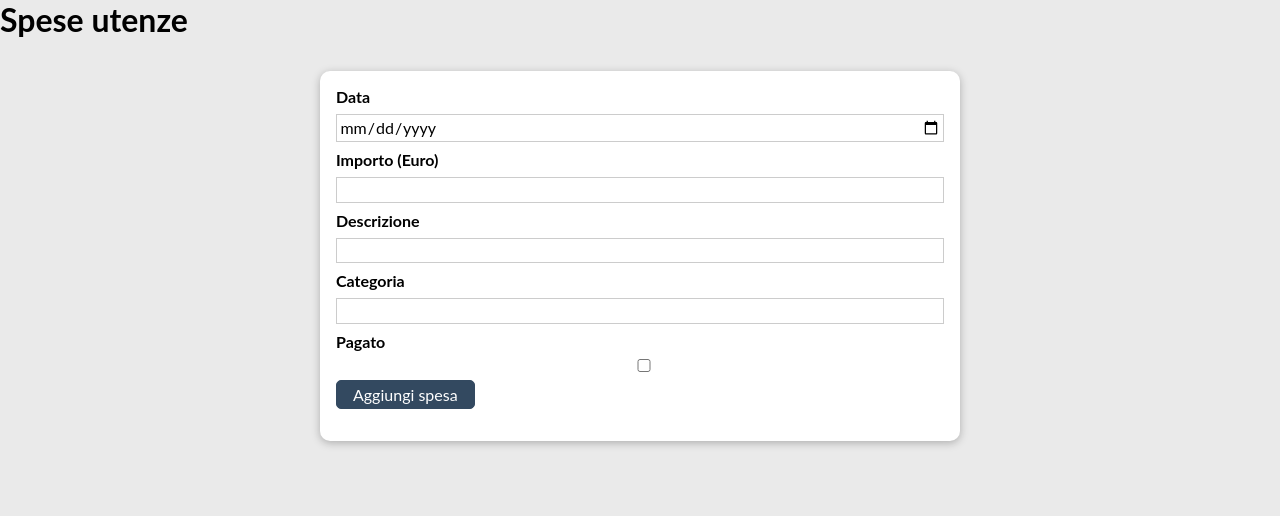
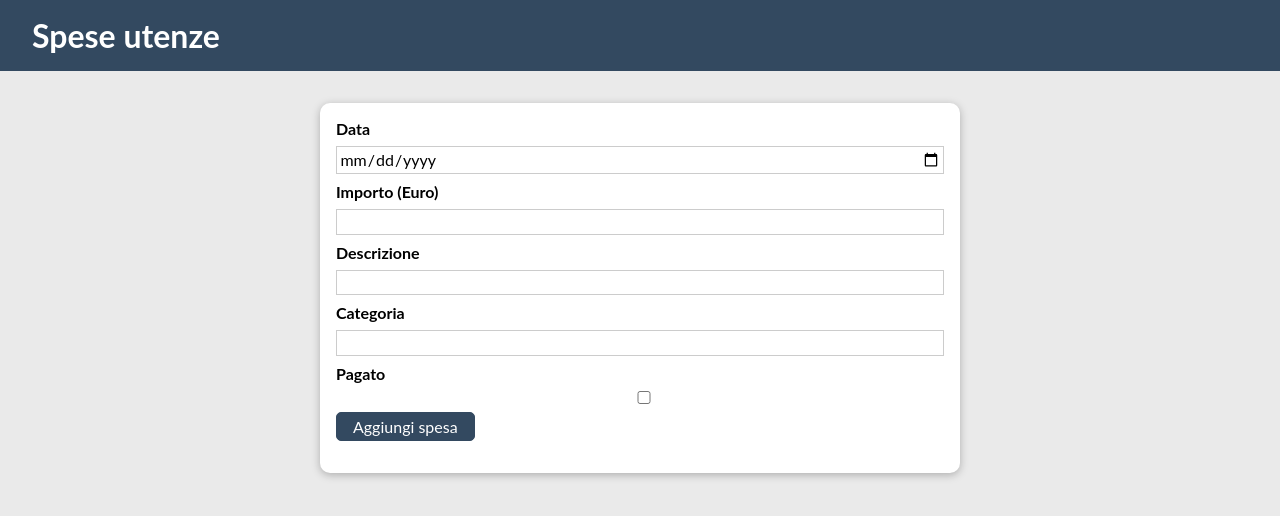
Before and after one commit to mkonemo/react-gestione-utenze-19bbby, a React (Create React App) app: page / in a window 1280 px wide. Shown: the top 516 px of the page. Built offline with nearby package versions, Linux system fonts and the light colour scheme.

Commit message:
1 file modified

```diff
--- a/src/style.css
+++ b/src/style.css
@@ -1,3 +1,7 @@
+:root {
+  --color1: 51, 73, 96;
+}
+
 * {
   box-sizing: border-box;
 }
@@ -11,6 +15,14 @@ body {
   margin: 0;
 }
 
+h1 {
+  background-color: rgb(var(--color1));
+  display: block;
+  padding: 1rem 2rem;
+  color: white;
+  margin: 0;
+}
+
 .error-message {
   color: salmon;
 }
```
